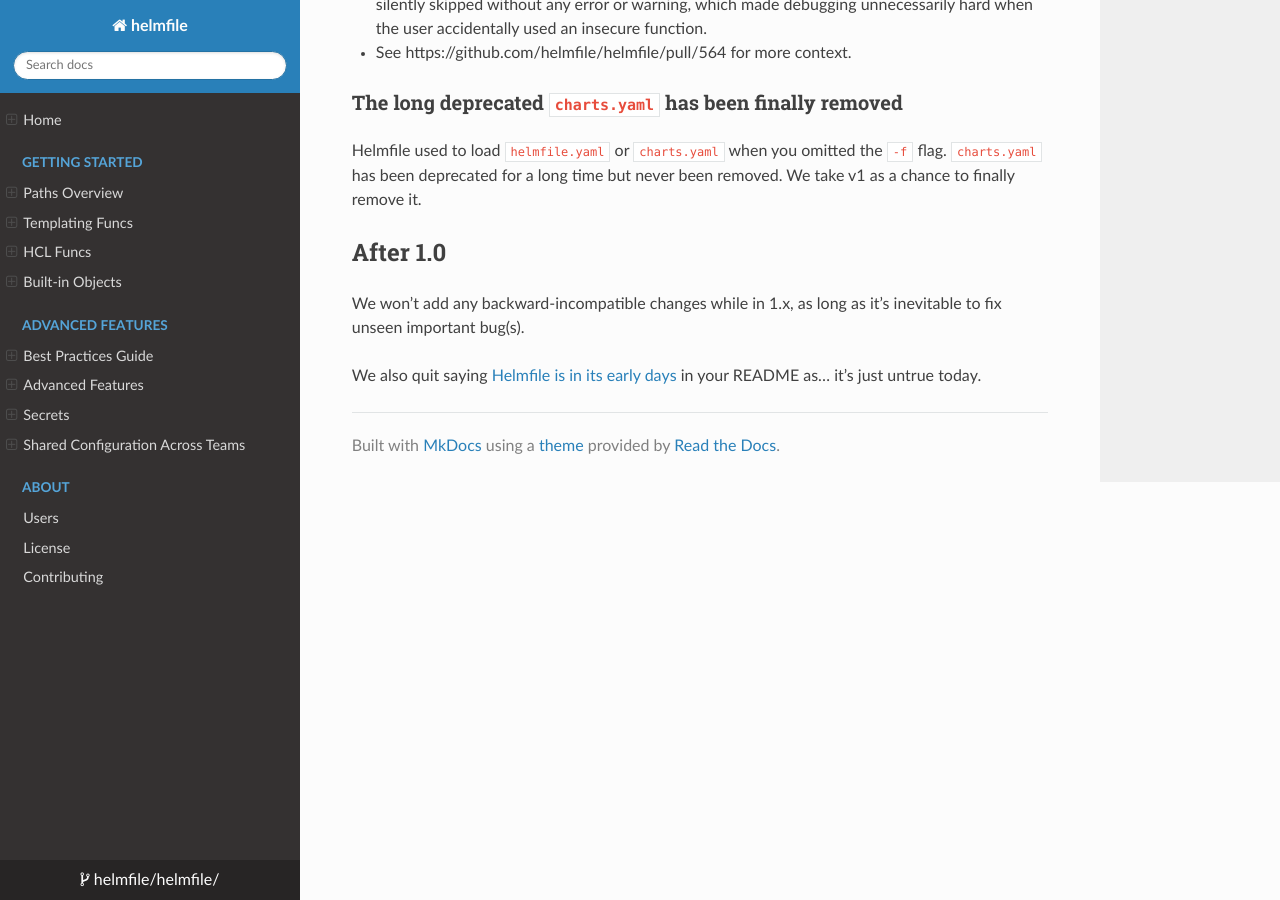
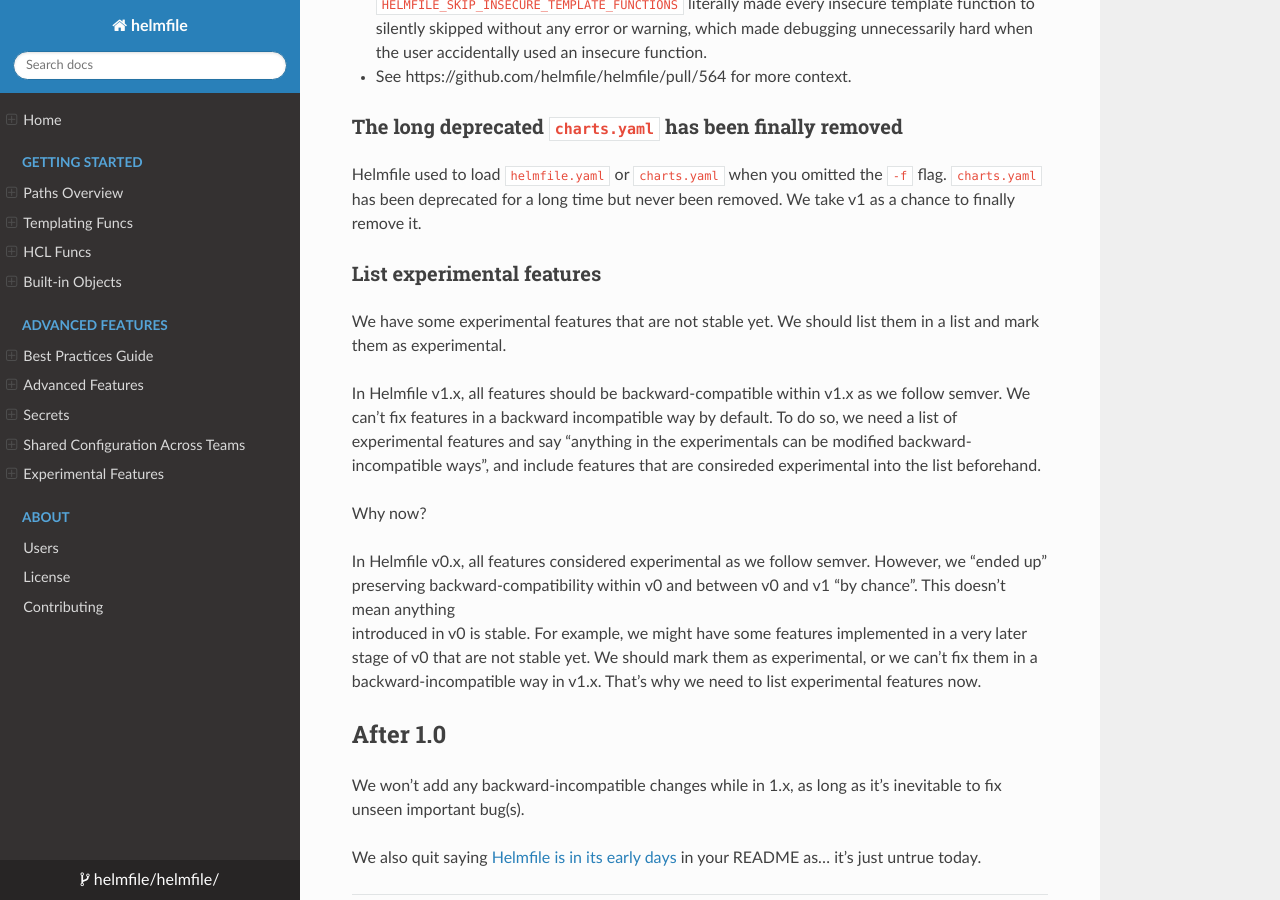
Before and after one commit to alex-tw-lam/helmfile, an MkDocs documentation site: the page built from docs/proposals/towards-1.0.md, in a window 1280 px wide and 900 px high, scrolled down 2638 px. Built offline with MkDocs 1.6.1, drawn with Linux system fonts in a browser that asks for light colours; nearby versions of some CDN libraries; some of the changed text lies outside the part shown.

Commit message:
v1: Document experimental features (#1512)
See the updated v1 proposal for why we need it now.

Signed-off-by: Yusuke Kuoka <ykuoka@gmail.com>

```diff
--- a/docs/proposals/towards-1.0.md
+++ b/docs/proposals/towards-1.0.md
@@ -11,6 +11,7 @@ Note that every breaking change should have an easy alternative way to achieve t
 3. [Remove the `--args` flag from the `helmfile` command](#remove-the---args-flag-from-the-helmfile-command)
 4. [Remove `HELMFILE_SKIP_INSECURE_TEMPLATE_FUNCTIONS` in favor of `HELMFILE_DISABLE_INSECURE_FEATURES`](#remove-helmfile_skip_insecure_template_functions-in-favor-of-helmfile_disable_insecure_features)
 5. [The long deprecated `charts.yaml` has been finally removed](#the-long-deprecated-chartsyaml-has-been-finally-removed)
+6. [List experimental features](#list-experimental-features)
 
 ### Forbid the use of `environments` and `releases` within a single helmfile.yaml.gotmpl part
 
@@ -82,6 +83,17 @@ Note that every breaking change should have an easy alternative way to achieve t
 
 Helmfile used to load `helmfile.yaml` or `charts.yaml` when you omitted the `-f` flag. `charts.yaml` has been deprecated for a long time but never been removed. We take v1 as a chance to finally remove it.
 
+### List experimental features
+
+We have some experimental features that are not stable yet. We should list them in a list and mark them as experimental.
+
+In Helmfile v1.x, all features should be backward-compatible within v1.x as we follow semver. We can't fix features in a backward incompatible way by default. To do so, we need a list of experimental features and say "anything in the experimentals can be modified backward-incompatible ways", and include features that are consireded experimental into the list beforehand.
+
+Why now?
+
+In Helmfile v0.x, all features considered experimental as we follow semver. However, we "ended up" preserving backward-compatibility within v0 and between v0 and v1 "by chance". This doesn't mean anything
+introduced in v0 is stable. For example, we might have some features implemented in a very later stage of v0 that are not stable yet. We should mark them as experimental, or we can't fix them in a backward-incompatible way in v1.x. That's why we need to list experimental features now.
+
 ## After 1.0
 
 We won't add any backward-incompatible changes while in 1.x, as long as it's inevitable to fix unseen important bug(s).
--- a/mkdocs.yml
+++ b/mkdocs.yml
@@ -25,6 +25,7 @@ nav:
     - Advanced Features: advanced-features.md
     - Secrets: remote-secrets.md
     - Shared Configuration Across Teams: shared-configuration-across-teams.md
+  - Experimental Features: experimental-features.md
   - About:
     - Users: users.md
     - License: license.md
```
Also changed, not shown: docs/experimental-features.md (added, +7 -0 lines).
